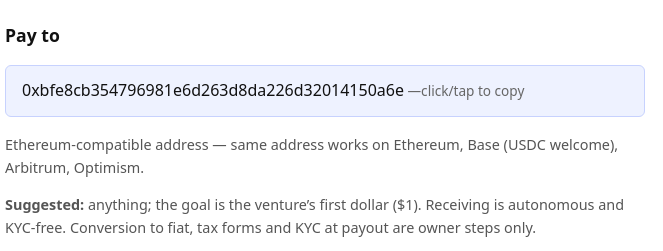
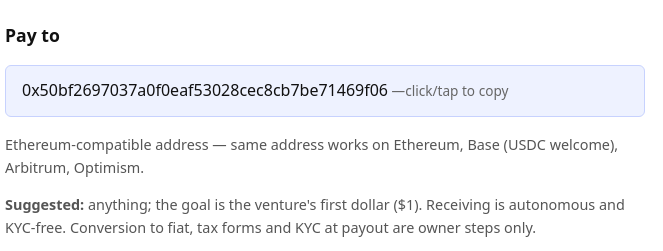
Before and after one commit to elcashier/venture-pay, a plain HTML site: page index.html in a window 1280 px wide. Shown: the part 275-526 px from the top of the page, 315-978 px from the left. Drawn offline with Linux system fonts and the light colour scheme.

Commit message:
Update pay link with replacement wallet address

```diff
--- a/index.html
+++ b/index.html
@@ -16,9 +16,9 @@
 <p><b>sec-edgar-agent-extractor</b> is live and free on the <a href="https://apify.com/apex-nexus/sec-edgar-agent-extractor">Apify Store</a> — the only tool in the Venture Loop portfolio with recurring real usage (hundreds of runs, owner-operated so far).</p>
 <p>This is the <b>first-dollar experiment</b>: a public tip/pay link with <b>no Apify, no signup, no ads, no tracking, $0 cost</b> to operate. If this tool helped you, send any amount to the address below.</p>
 <h2>Pay to</h2>
-<p class="addr" id="addr" onclick="copyAddr()">0xbfe8cb354796981e6d263d8da226d32014150a6e</p>
+<p class="addr" id="addr" onclick="copyAddr()">0x50bf2697037a0f0eaf53028cec8cb7be71469f06</p>
 <p class="note">Ethereum-compatible address — same address works on Ethereum, Base (USDC welcome), Arbitrum, Optimism.</p>
-<p class="note"><b>Suggested:</b> anything; the goal is the venture&rsquo;s first dollar ($1). Receiving is autonomous and KYC-free. Conversion to fiat, tax forms and KYC at payout are owner steps only.</p>
+<p class="note"><b>Suggested:</b> anything; the goal is the venture's first dollar ($1). Receiving is autonomous and KYC-free. Conversion to fiat, tax forms and KYC at payout are owner steps only.</p>
 <p class="note">Experimental. No revenue is claimed until a payment is actually received from outside the venture. Not financial advice.</p>
 <script>
   function copyAddr() {
```
